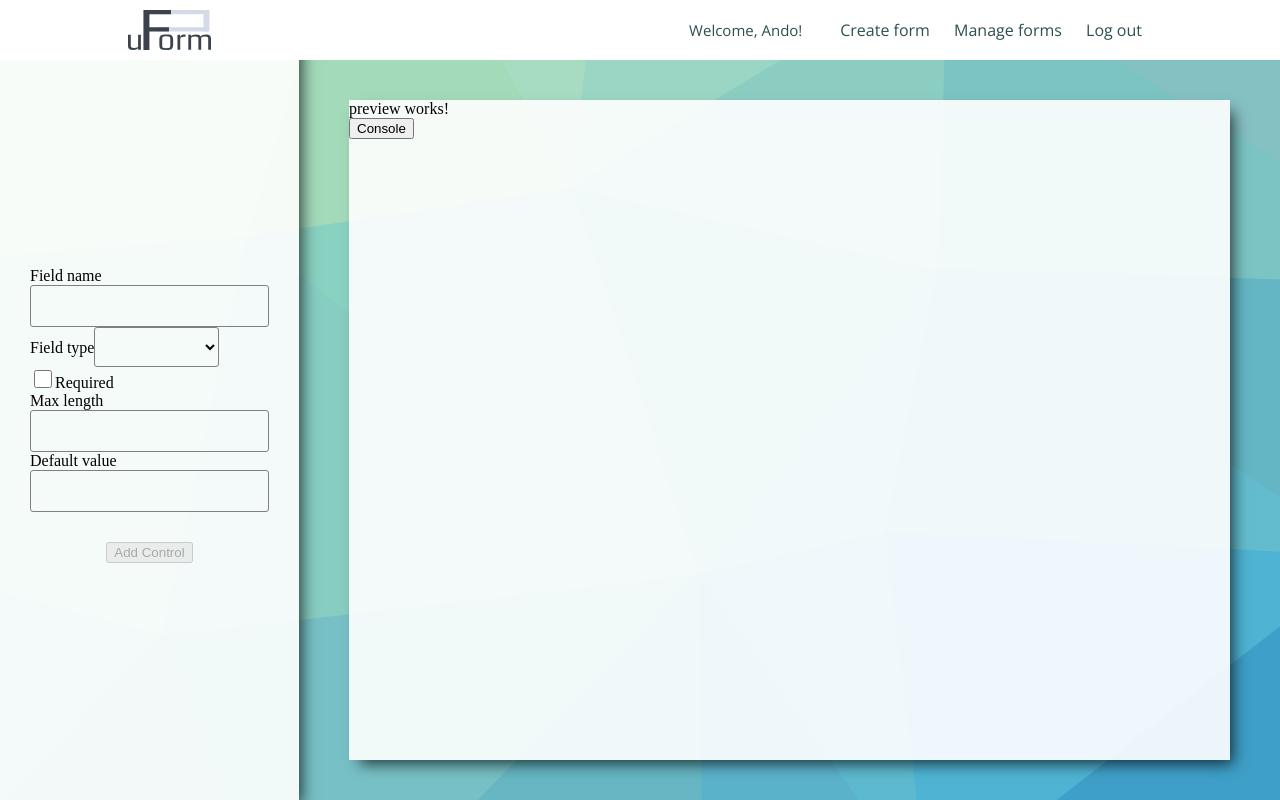
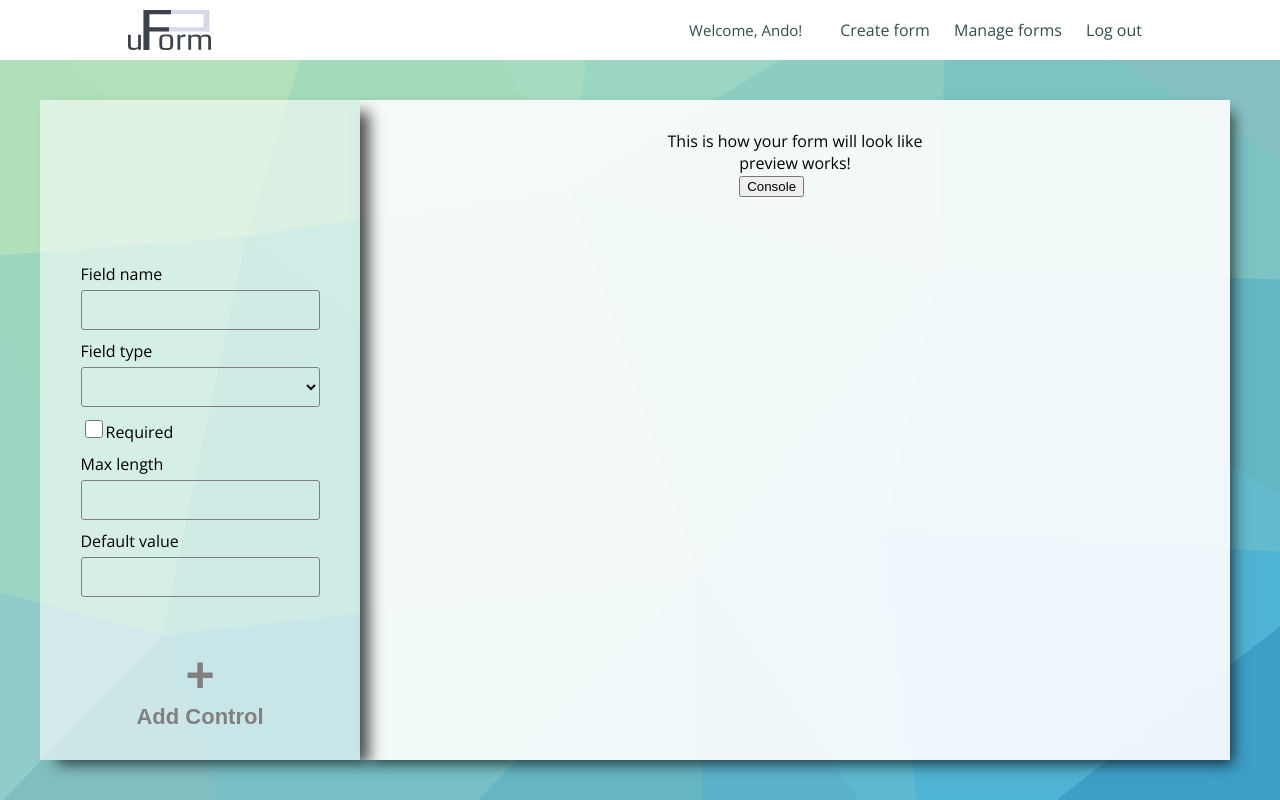
Before and after one commit to kyarunts/uform, an Angular app: page /create-form in a window 1280 px wide. Built offline with nearby package versions, Linux system fonts and the light colour scheme; sample sign-in values are in the browser's storage.

Commit message:
Updated the UI of the create form page

```diff
--- a/src/app/create-form/create-form.component.html
+++ b/src/app/create-form/create-form.component.html
@@ -14,6 +14,7 @@
                 <input
                     type="text"
                     class="uform-input"
+                    [ngClass]="{'uform-input--error' : errors['label']}"
                     formControlName="label"
                     id="createLabel"
                 >
@@ -32,6 +33,7 @@
                     formControlName="type"
                     id="createType"
                     class="uform-select"
+                    [ngClass]="{'uform-input--error' : errors['type']}"
                 >
                     <option value="input">Input</option>
                     <option value="select">Dropdown</option>
@@ -52,6 +54,7 @@
                 <textarea
                     formControlName="selectOptions"
                     class="uform-textarea"
+                    [ngClass]="{'uform-input--error' : errors['selectOptions']}"
                 ></textarea>
                 <div *ngIf="errors['selectOptions']">
                     <span
@@ -90,12 +93,22 @@
                 >
             </div>
         </form>
-        <button (click)="addControl()" [disabled]="addForm.invalid">
-            Add Control
+        <button
+            class="create__add-control"
+            (click)="addControl()"
+            [disabled]="addForm.invalid"
+        >
+            +
+            <p>
+                Add Control
+            </p>
         </button>
     </div>
     <div class="create__preview-form">
         <div class="create__preview-form-container">
+            <div>
+                This is how your form will look like
+            </div>
             <app-preview [newFormObject]="newFormObject"></app-preview>
         </div>
     </div>
--- a/src/app/create-form/create-form.component.scss
+++ b/src/app/create-form/create-form.component.scss
@@ -4,14 +4,7 @@
     display: flex;
     flex: 1;
 
-
-
-    &__create-container,
     &__preview-form-container {
-        // display: flex;
-        // flex-direction: column;
-        // justify-content: center;
-        // align-items: center;
         background-color: rgba(255, 255, 255, 0.9);
         box-shadow: 7px 8px 14px -4px rgba(0, 0, 0, 0.7);
         -webkit-box-shadow: 7px 8px 14px -4px rgba(0, 0, 0, 0.7);
@@ -19,67 +12,53 @@
     }
 
     &__create-container {
-        width: 30vw;
+        background-color: rgba(255, 255, 255, 0.6);
+        box-shadow: 13px 8px 14px -4px rgba(0, 0, 0, 0.7);
+        -webkit-box-shadow: 13px 8px 14px -4px rgba(0, 0, 0, 0.7);
+        -moz-box-shadow: 13px 8px 14px -4px rgba(0, 0, 0, 0.7);
+        min-width: 320px;
         display: flex;
         flex-direction: column;
         justify-content: center;
         align-items: center;
+        margin: 100px 0px 40px 40px;
+        box-sizing: border-box;
+        position: relative;
     }
 
     &__preview-form {
         width: 100%;
         height: 100%;
-        padding: 100px 50px 40px 50px;
+        padding: 100px 50px 40px 0px;
         box-sizing: border-box;
+        display: flex;
     }
 
     &__preview-form-container {
         height: 100%;
         overflow-y: auto;
+        width: 100%;
+        display: flex;
+        flex-direction: column;
+        align-items: center;
+        padding: 30px;
+        box-sizing: border-box;
     }
 
     &__add-form {
         padding: 30px;
     }
-    // &__wrapper {
-    //     height: 100%;
-    //     box-sizing: border-box;
-    //     display: flex;
-    //     justify-content: center;
-    //     position: relative;
-    //     padding-top: 100px;
-    //     flex-direction: column;
-    //     align-items: center;
-    // }
 
-    // &__create-container {
-    //     flex: 0 0 auto;
-    //     width: 90vw;
-    //     display: flex;
-    //     align-items: center;
-    //     justify-content: center;
-    //     flex-direction: column;
-    //     background-color: rgba(255, 255, 255, 0.9);
-    //     border: none;
-    //     box-shadow: 7px 8px 14px -4px rgba(0, 0, 0, 0.7);
-    //     -webkit-box-shadow: 7px 8px 14px -4px rgba(0, 0, 0, 0.7);
-    //     -moz-box-shadow: 7px 8px 14px -4px rgba(0, 0, 0, 0.7);
-    // }
+    &__input-group {
+        display: flex;
+        flex-direction: column;
+        margin-top: 10px;
+        margin-bottom: 10px;
 
-    // &__input-group {
-    //     display: flex;
-    //     flex-direction: column;
-    //     margin-top: 10px;
-    //     margin-bottom: 10px;
-
-    //     > label {
-    //         margin-bottom: 5px;
-    //     }
-
-    //     &--first {
-    //         margin-top: 30px;
-    //     }
-    // }
+        > label {
+            margin-bottom: 5px;
+        }
+    }
 
     &__error-wrapper {
         width: 100%;
@@ -91,10 +70,35 @@
         padding: 10px 20px;
         background-color: crimson;
         color: white;
+        position: absolute;
+        top: 0;
     }
 
     &__error {
+        font-size: 16px;
         text-align: center;
+    }
+
+    &__add-control {
+        width: 100%;
+        background-color: transparent;
+        border: none;
+        font-size: 50px;
+        font-weight: 600;
+        cursor: pointer;
+        outline: none;
+        color: darkcyan;
+        position: absolute;
+        bottom: 0;
+        padding-bottom: 30px;
+        &:disabled {
+            color: gray;
+            cursor: not-allowed;
+        }
+
+        > p {
+            font-size: 22px;
+        }
     }
 
     // &__preview-form {
--- a/src/app/create-form/create-form.component.ts
+++ b/src/app/create-form/create-form.component.ts
@@ -112,6 +112,7 @@ export class CreateFormComponent implements OnInit {
 
             this.isHiddenAlreadyExistsError = true;
             this.addForm.reset();
+            this.errors = {};
         }
         else {
             this.isHiddenAlreadyExistsError = false;
--- a/src/app/home/home.component.scss
+++ b/src/app/home/home.component.scss
@@ -12,5 +12,10 @@
         font-size: 26px;
         color: white;
         font-weight: 500;
+
+        &-container {
+            margin-top: 30px;
+            margin-bottom: 30px;
+        }
     }
 }
--- a/src/styles.css
+++ b/src/styles.css
@@ -3,6 +3,7 @@ html,
 body {
     margin: 0;
     height: 100%;
+    font-family: 'Open Sans'
 }
 
 p {
@@ -10,7 +11,7 @@ p {
 }
 
 .uform-input, .uform-select {
-    /* min-width: 300px; */
+    width: 100%;
     height: 40px;
     border: 1px solid gray;
     padding: 0 15px;
@@ -18,11 +19,7 @@ p {
     outline: none;
     font-size: 16px;
     background: none;
-}
-
-.uform-checkbox {
-    height: 18px;
-    width: 18px;
+    box-sizing: border-box;
 }
 
 .uform-textarea {
@@ -32,6 +29,24 @@ p {
     font-size: 16px;
     border-radius: 3px;
     resize: none;
+    background: none;
+    box-sizing: border-box;
+}
+
+.uform-input--error {
+    border: 2px solid crimson;
+    margin-bottom: 5px;
+}
+
+.uform-error {
+    color: crimson;
+    font-size: 14px;
+    font-weight: 600;
+}
+
+.uform-checkbox {
+    height: 18px;
+    width: 18px;
 }
 
 .uform-button {
```
